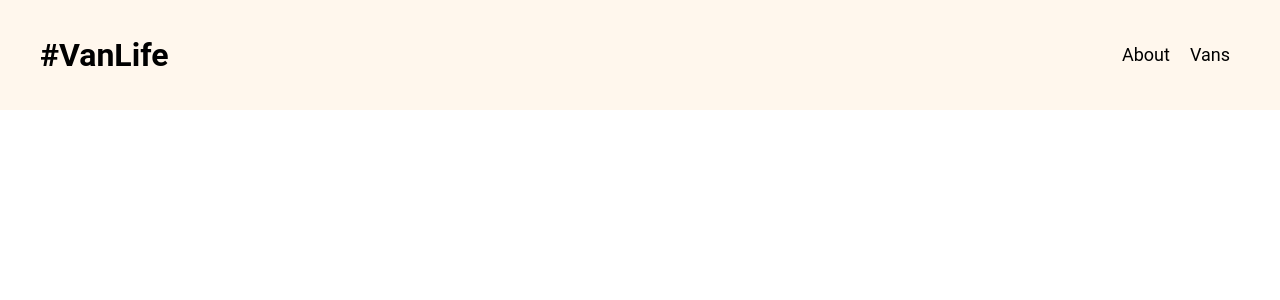
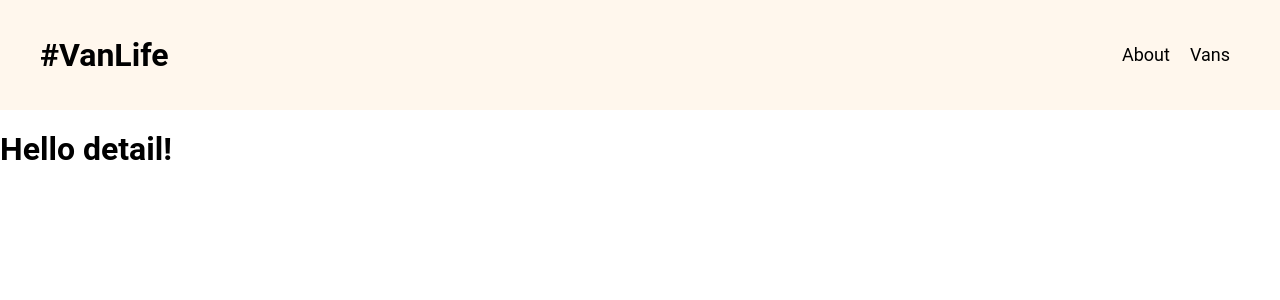
Before and after one commit to RicciRi/van-life, a React (Vite) app: page /Vans/1 in a window 1280 px wide. Before the commit this address had no page. Shown: the top 300 px of the page. Built offline with nearby package versions, Linux system fonts and the light colour scheme; what miragejs would draw is missing.

Commit message:
add new component

```diff
--- a/index.jsx
+++ b/index.jsx
@@ -4,6 +4,7 @@
 import Home from "./pages/Home"
 import About from "./pages/About"
 import Vans from './pages/Vans';
+import VanDetail from "./pages/VanDetail"
 
 import "./server"
 
@@ -21,6 +22,7 @@
         <Route path="/" element={<Home />} />
         <Route path="/about" element={<About />} />
         <Route path="/Vans" element={<Vans />} />
+        <Route path="/Vans/:id" element={<VanDetail/>} />
       </Routes>
     </BrowserRouter>
   )
--- /dev/null
+++ b/pages/VanDetail.jsx
@@ -0,0 +1,7 @@
+import React from "react"
+
+export default function VanDetail() {
+    return (
+        <h1>Hello detail!</h1>
+    )
+}
--- a/pages/Vans.jsx
+++ b/pages/Vans.jsx
@@ -3,11 +3,12 @@
 
 export default function Vans() {
     const [vans, setVans] = React.useState([])
+
     React.useState(() => {
         fetch("/api/vans")
             .then(res => res.json())
             .then(data => setVans(data.vans))
-    })
+    }, [])
 
     const vanElement = vans.map((van) => (
         <section key={van.id} className="section-items">
```
